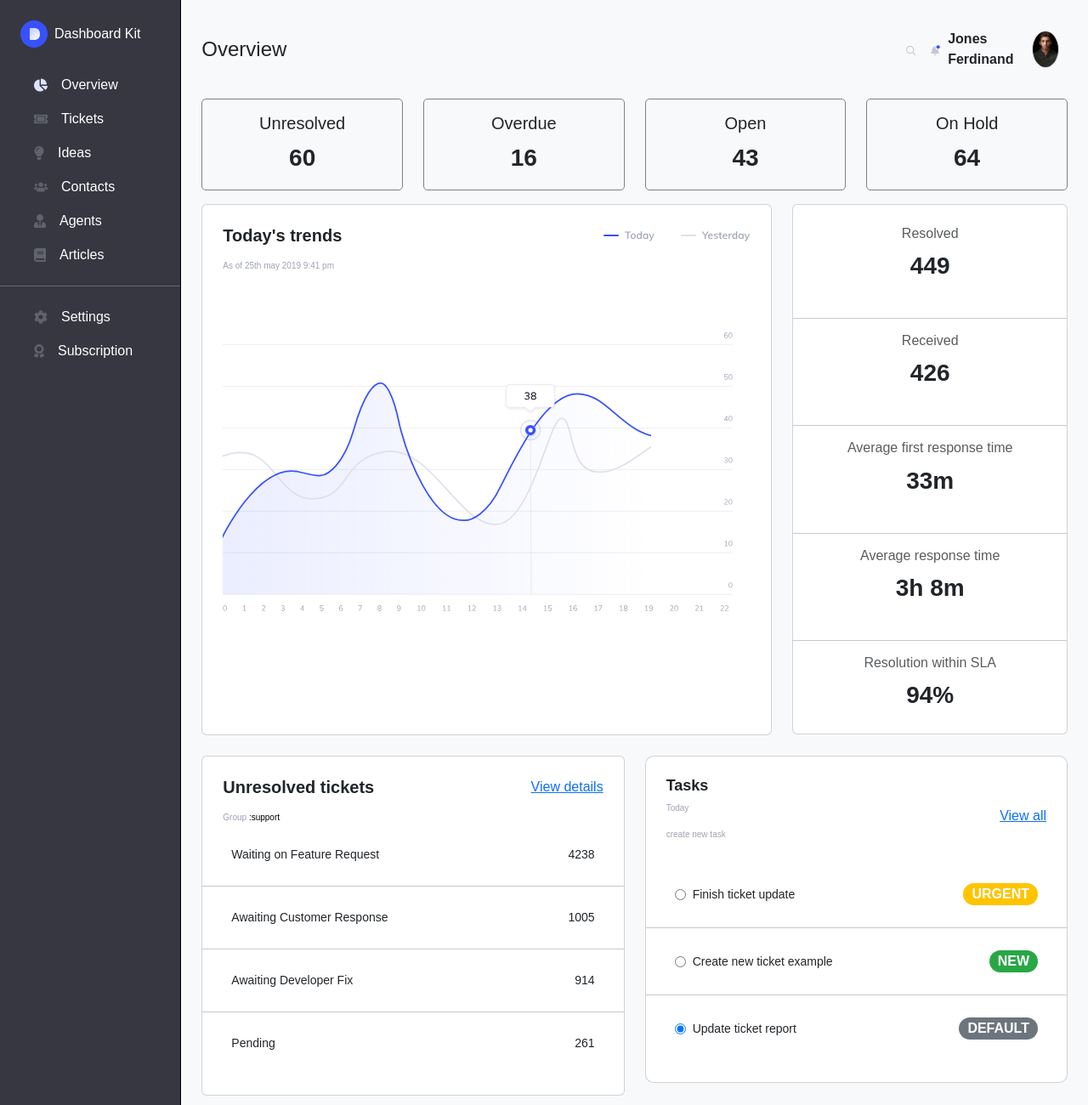
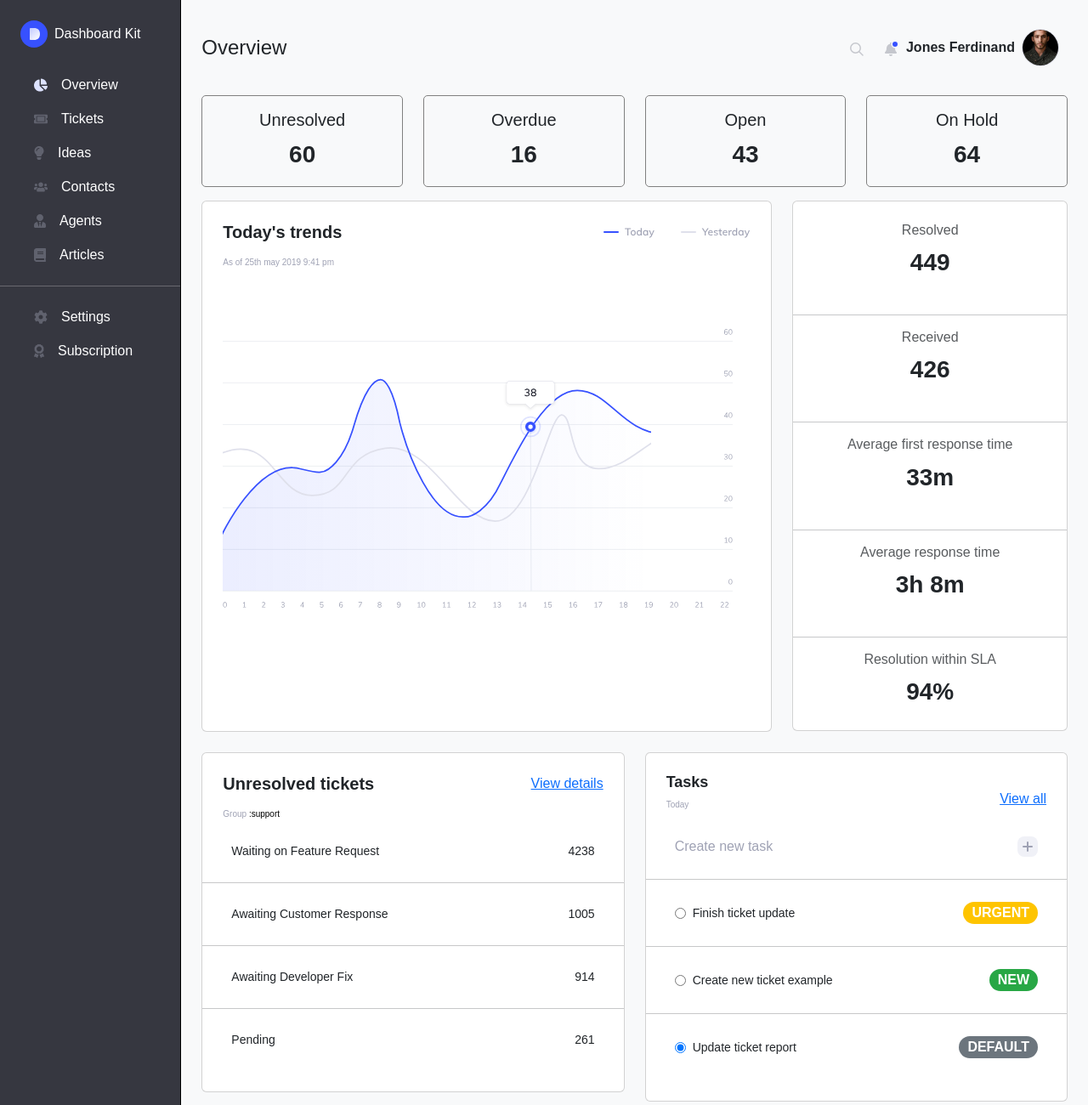
Before and after one commit to divs1701/Bootstrap, a website: page index.html in a window 1280 px wide. Shown: the top 1300 px of the page at 85% size. Drawn offline with nearby package versions, Linux system fonts and the light colour scheme.

Commit message:
Add files via upload

```diff
--- a/index.html
+++ b/index.html
@@ -103,7 +103,7 @@
                 <div class="d-flex justify-content-between align-items-center mb-4">
                     <h2 class="h4 mb-0">Overview</h2>
                     <div class="profile-section d-flex align-items-center gap-2">
-                        <img src="assets/profile.jpg" alt="profile picture" class="profile-pic" width="40" height="40">
+                        <img src="assets/profile.jpg" alt="profile picture" class="profile-pic" width="44" height="44">
                         <span class="fw-bold">Jones Ferdinand</span>
                         <svg width="58" height="19" viewBox="0 0 58 19" fill="none" xmlns="http://www.w3.org/2000/svg">
                             <path d="M48 19C49.1037 19 49.9991 18.1047 49.9991 17H46.0009C46.0009 18.1047 46.8962 19 48 19ZM54.7309 14.3216C54.1272 13.6728 52.9975 12.6969 52.9975 9.5C52.9975 7.07188 51.295 5.12812 48.9994 4.65125V4C48.9994 3.44781 48.5519 3 48 3C47.4481 3 47.0006 3.44781 47.0006 4V4.65125C44.705 5.12812 43.0025 7.07188 43.0025 9.5C43.0025 12.6969 41.8728 13.6728 41.2691 14.3216C41.0816 14.5231 40.9984 14.7641 41 15C41.0034 15.5125 41.4056 16 42.0031 16H53.9969C54.5944 16 54.9969 15.5125 55 15C55.0016 14.7641 54.9184 14.5228 54.7309 14.3216Z" fill="#C5C7CD"/>
@@ -337,24 +337,29 @@
                     </div>
                     <div class="col-md-6 mb-4">
                         <div class="card p-4 task-card">
-                            <div class="d-flex justify-content-between align-items-center mb-4">
+                            <div class="d-flex justify-content-between align-items-center mb-1">
                                 <div>
                                     <h5 class="task-title mb-2">Tasks</h5>
                                     <p class="smaller-heading">Today </p>
-                                    <p class="smaller-heading">create new task </p>
-
-
                                 </div>
-
-
                                 <a href="#" class="text-primary">View all</a>
                             </div>
+
+                            <div class="create-task">
+                                <span>Create new task</span>
+                                <svg width="24" height="24" viewBox="0 0 24 24" fill="none" xmlns="http://www.w3.org/2000/svg">
+                                    <rect width="24" height="24" rx="8" fill="#F0F1F7"/>
+                                    <path d="M12 7V17" stroke="#9FA2B4" stroke-width="2" stroke-linecap="round"/>
+                                    <path d="M17 12L7 12" stroke="#9FA2B4" stroke-width="2" stroke-linecap="round"/>
+                                </svg>
+                            </div>
+                            <hr class="custom-hr">
 
                             <ul class="list-unstyled">
                                 <li class="d-flex justify-content-between align-items-center task-item">
                                     <div class="d-flex align-items-center gap-2">
                                         <input type="radio" id="task1" name="tasks" class="custom-radio">
-                                        <label for="task1">Finish ticket update</label>
+                                        <label for="task2">Finish ticket update</label>
                                     </div>
 
                                     <span class="badge bg-warning">URGENT</span>
@@ -363,7 +368,7 @@
                                 <li class="d-flex justify-content-between align-items-center task-item">
                                     <div class="d-flex align-items-center gap-2">
                                         <input type="radio" id="task2" name="tasks" class="custom-radio">
-                                        <label for="task2">Create new ticket example</label>
+                                        <label for="task3">Create new ticket example</label>
                                     </div>
                                     <span class="badge bg-success">NEW</span>
                                 </li>
@@ -371,7 +376,7 @@
                                 <li class="d-flex justify-content-between align-items-center task-item">
                                     <div class="d-flex align-items-center gap-2">
                                         <input type="radio" id="task3" name="tasks" class="custom-radio" checked>
-                                        <label for="task3">Update ticket report</label>
+                                        <label for="task4">Update ticket report</label>
                                     </div>
                                     <span class="badge bg-secondary">DEFAULT</span>
                                 </li>
--- a/style.css
+++ b/style.css
@@ -6,7 +6,7 @@ body {
 
 /* Sidebar */
 aside {
-    height: 200vh;
+    height: 205vh;
     border-right: 1px solid #000000;
     background-color: #363740;
     color: rgb(255, 255, 255);
@@ -31,30 +31,9 @@ aside a.nav-link {
     font-weight: bold;
     padding: 10px 15px;
 }
-.task-card {
-    background: #ffffff;
-    border-radius: 10px;
-    padding: 20px;
-    width: 100%;
-    min-height: 360px;
-
-}
-
 .task-title {
     font-weight: 600;
     font-size: 18px;
-}
-
-.task-item {
-    display: flex;
-    justify-content: space-between;
-    align-items: center;
-    padding: 20px 0;
-    border-bottom: 0px solid #eee;
-}
-
-.task-item:last-child {
-    border-bottom: none;
 }
 
 .badge {
@@ -110,7 +89,6 @@ aside a.nav-link {
     left: -24px;
 }
 
-
 .smaller-heading {
     font-size: 10px;
     color: #9FA2B4;
@@ -146,7 +124,8 @@ aside a.nav-link {
     flex-direction: row-reverse;
     padding: 10px;
     border-radius: 8px;
-    width: 200px;
+    gap: 8px;
+    white-space: nowrap;
 }
 
 .profile-pic {
@@ -185,6 +164,14 @@ aside a.nav-link {
 .bg-warning {
     background-color: #FEC400 !important;
 }
+.create-task {
+    display: flex;
+    justify-content: space-between;
+    align-items: center;
+    padding: 10px;
+    color: #9FA2B4;
+}
+
 
 /* Responsive Design */
 @media (max-width: 768px) {
```
